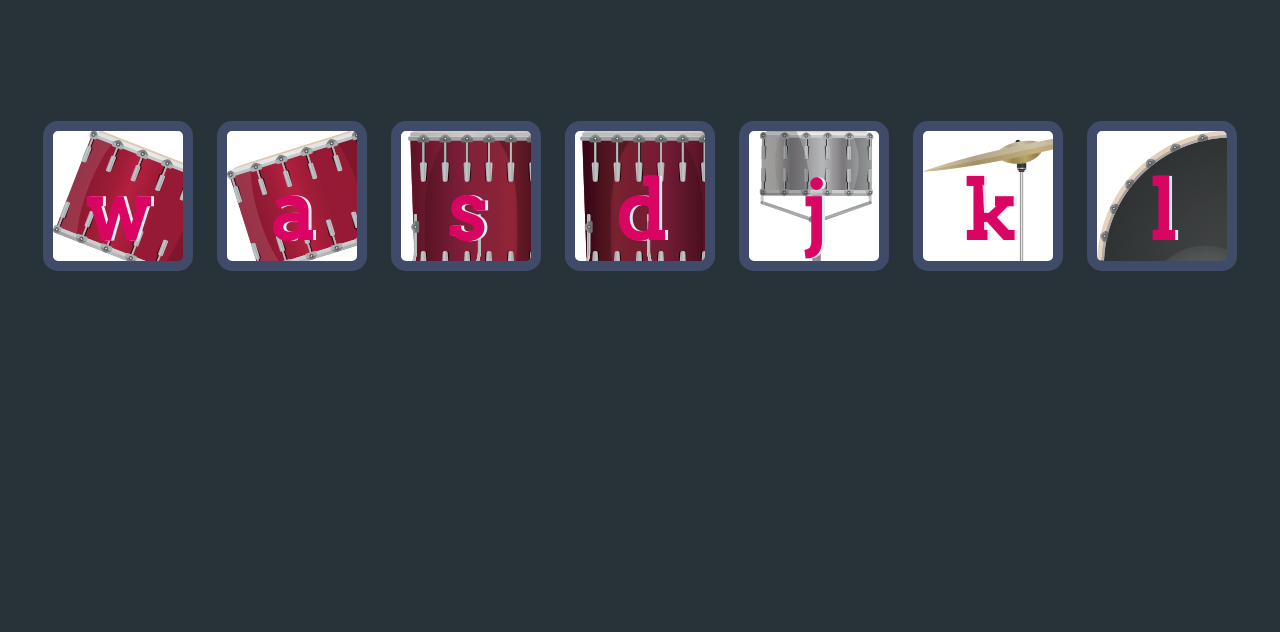
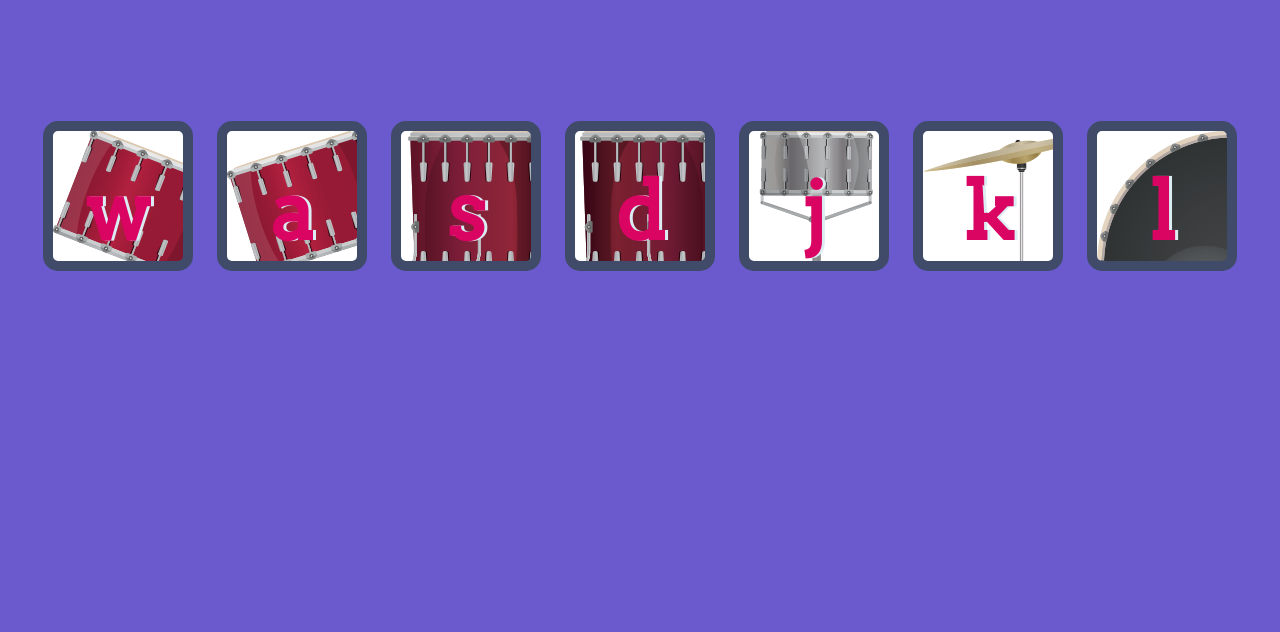
Before and after one commit to vampirerwho/mc-keyboard-drumkit, a plain HTML site: page index.html in a window 1280 px wide. Shown: the part 168-800 px from the top of the page. Drawn offline with Linux system fonts and the light colour scheme.

Commit message:
Update style.css

```diff
--- a/style.css
+++ b/style.css
@@ -1,6 +1,6 @@
 body {
   text-align: center;
-  background-color: #283339;
+  background-color: #6a5acd;
 }
 
 h1 {
```
